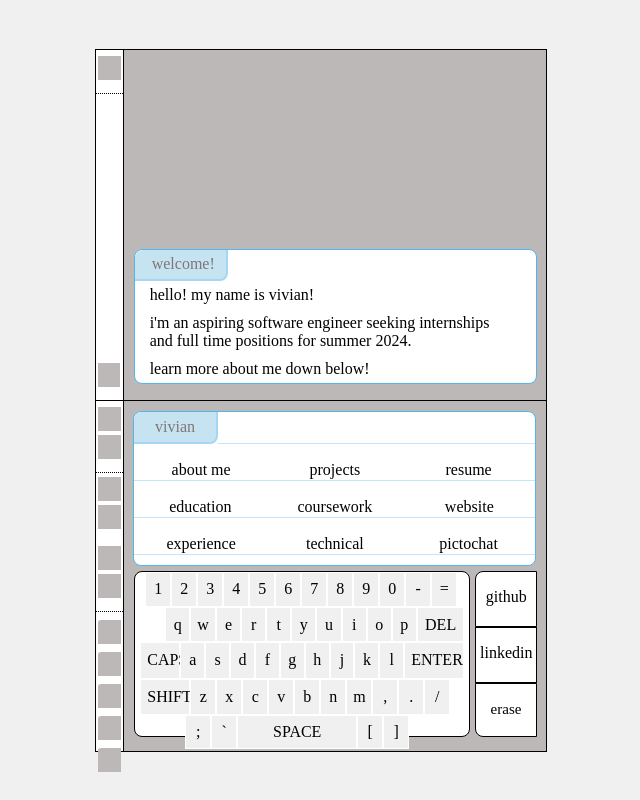
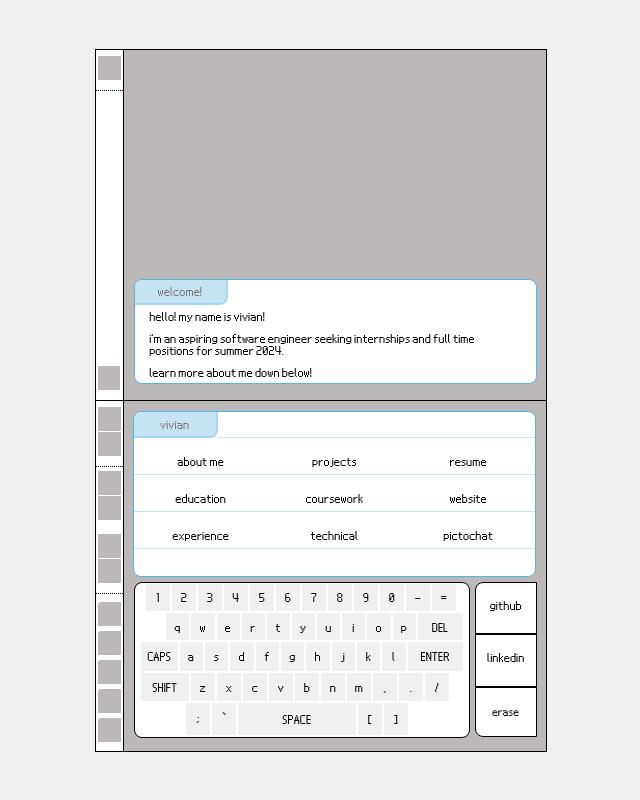
Before and after one commit to vivianc125/picto-portfolio, a React (Create React App) app: page / in a window 1280 px wide. Shown: the whole page, without its empty margins (319-959 px from the left). Built offline with nearby package versions, Linux system fonts and the light colour scheme.

Commit message:
font family

```diff
--- a/src/styles.css
+++ b/src/styles.css
@@ -1,5 +1,13 @@
+@font-face {
+    font-family: 'nintendo_ds_biosregular';
+    src: url('nintendo-ds-bios-webfont.woff2') format('woff2'),
+         url('nintendo-ds-bios-webfont.woff') format('woff');
+    font-weight: normal;
+    font-style: normal;
+}
+
 *{
-    font-family: 'Nintendo DS BIOS';
+    font-family: 'nintendo_ds_biosregular'
 }
 
 .sketch-screen{
```
Also changed, not shown: src/nintendo-ds-bios-webfont.woff (added), src/nintendo-ds-bios-webfont.woff2 (added).
